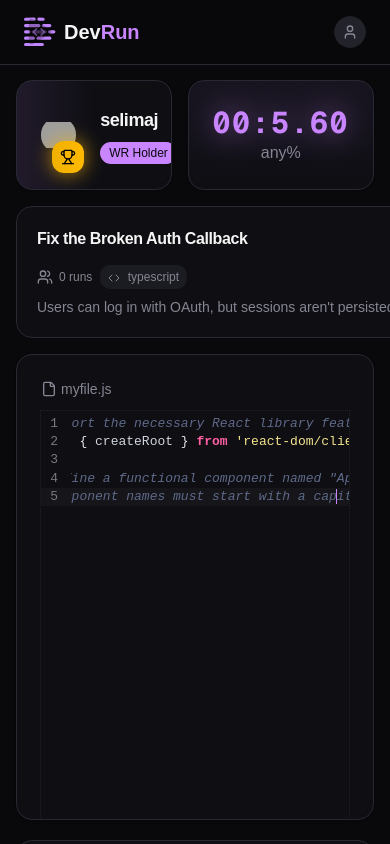
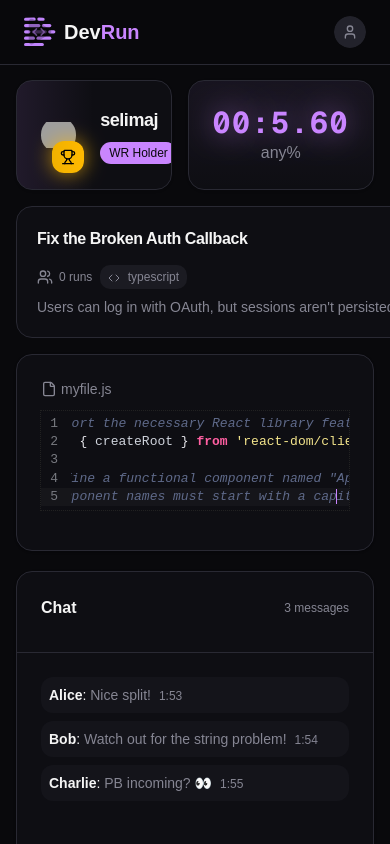
Before and after one commit to orus-dev/dev-run, a Next.js app: page /run in a window 390 px wide. Shown: the top 844 px of the page. Built offline with nearby package versions, Linux system fonts and the light colour scheme; grey boxes are pictures that could not be loaded.

Commit message:
Small fix in editor view

```diff
--- a/src/app/run/page.tsx
+++ b/src/app/run/page.tsx
@@ -80,7 +80,7 @@ export default function Run() {
             </div>
 
             {/* Code */}
-            <div className="flex-1 w-full h-svh md:h-full pl-0 md:pl-5 flex flex-col">
+            <div className="flex-1 w-full max-h-svh md:max-h-full h-full pl-0 md:pl-5 flex flex-col">
               <header className="text-sm font-medium text-muted-foreground flex items-center gap-1">
                 <File size={16} /> myfile.js
               </header>
```
